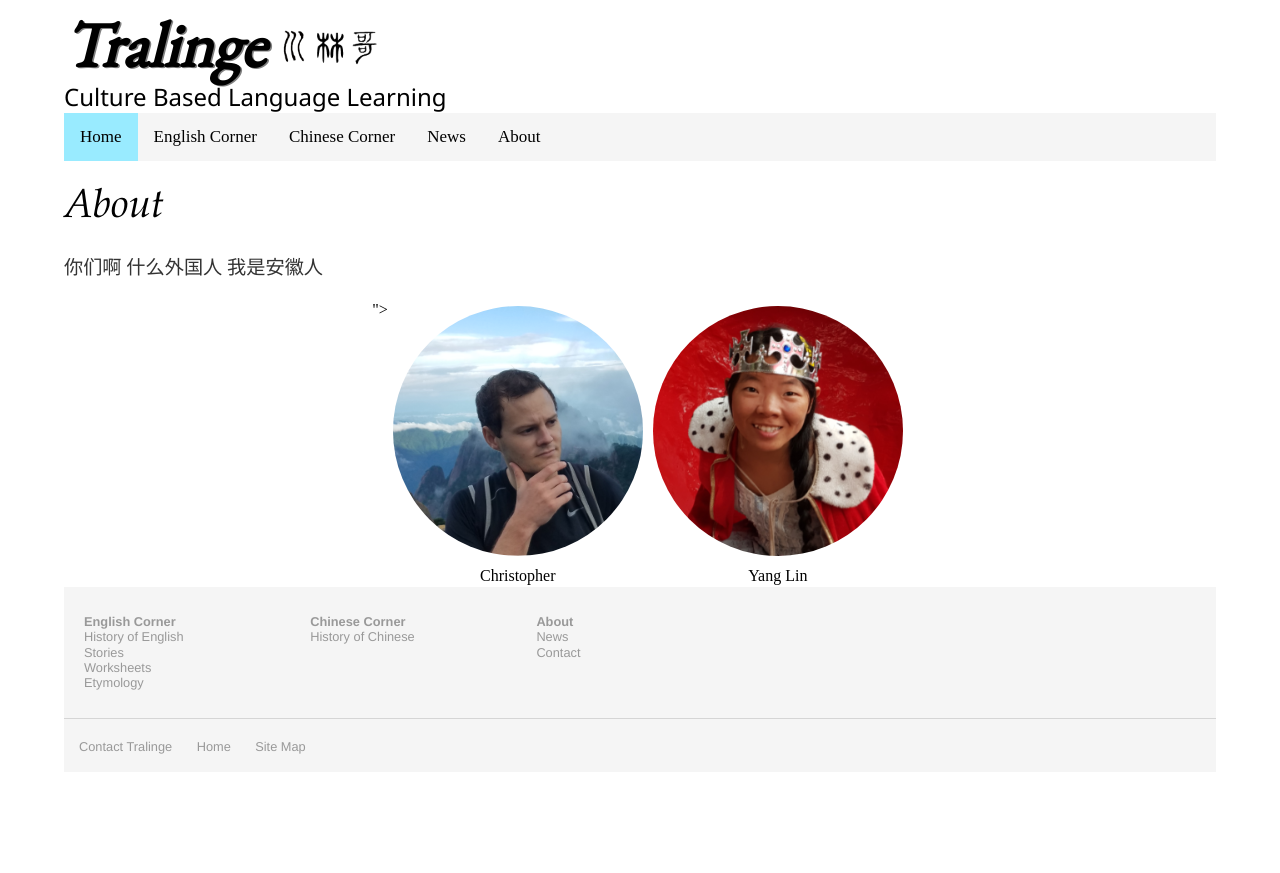
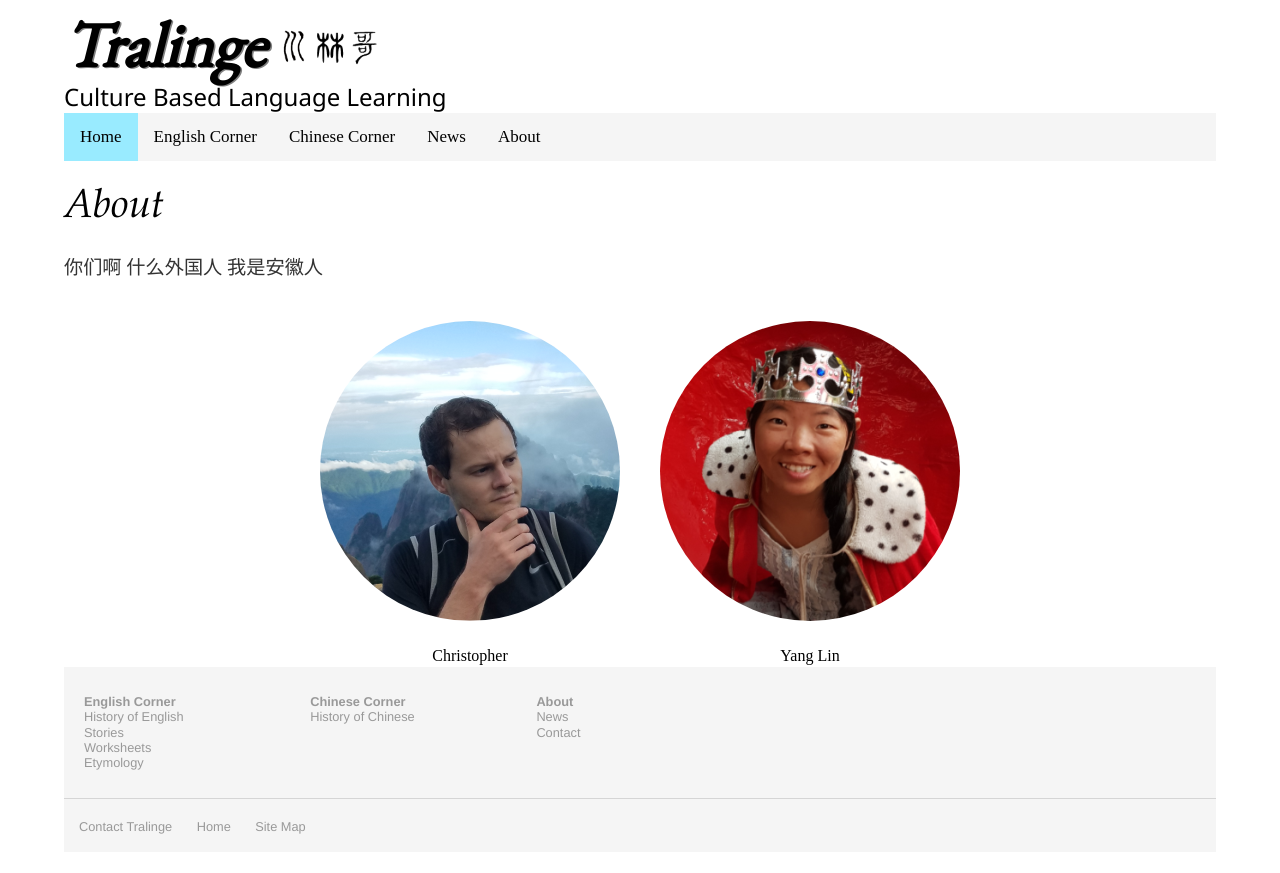
Before and after one commit to Tralinge/tralinge.github.io, a Jekyll site: the page built from about.html, in a window 1280 px wide. Shown: the top 873 px of the page. Built offline with Jekyll 4.4.1, drawn with Linux system fonts in a browser that asks for light colours.

Commit message:
Update about.html

```diff
--- a/about.html
+++ b/about.html
@@ -6,10 +6,8 @@
 	.button {
 		border: none;
 		text-align: center;
-		margin: 5px 5px;
+		margin: 20px;
 		cursor: pointer;
-		width: 250px;
-		height: 250px;
 		border-radius: 50%;
 		white-space: normal;
 		-webkit-transition-duration: 0.4s; /* Safari */
@@ -30,17 +28,17 @@
 
 	<p>你们啊 什么外国人 我是安徽人</p>
 
-	<div style="display: flex; justify-content: center; margin: auto; flex-wrap: wrap;">">
+	<div style="display: flex; justify-content: center; margin: auto; flex-wrap: wrap;">
 		<div>
 			<a href="https://www.tralinge.com/about/christopher.html">
-				<img class="button" src="https://www.tralinge.com/media/profile/chrisp.png" alt="christopher" width="400">
+				<img class="button" src="https://www.tralinge.com/media/profile/chrisp.png" alt="christopher" max-width="400">
 			</a>
 			<div class="desc">Christopher</div>
 		</div>
 
 		<div>
 			<a href="https://www.tralinge.com/about/yanglin.html">
-				<img class="button" src="https://www.tralinge.com/media/profile/yanglinp.png" alt="yanglin" width="400">
+				<img class="button" src="https://www.tralinge.com/media/profile/yanglinp.png" alt="yanglin" max-width="400">
 			</a>
 			<div class="desc">Yang Lin</div>
 		</div>
```
